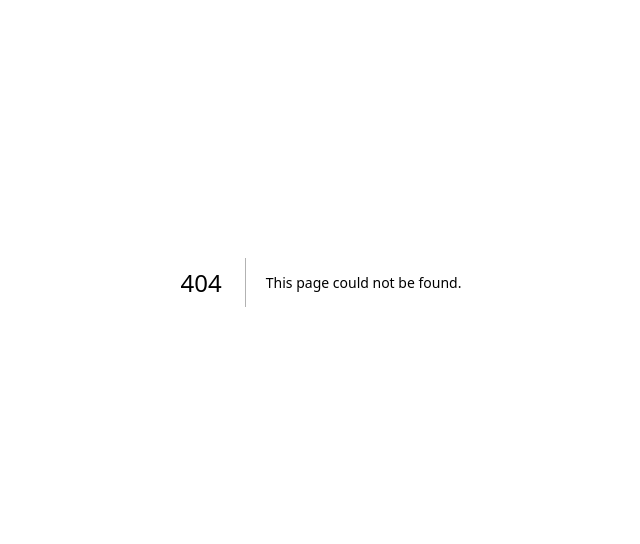
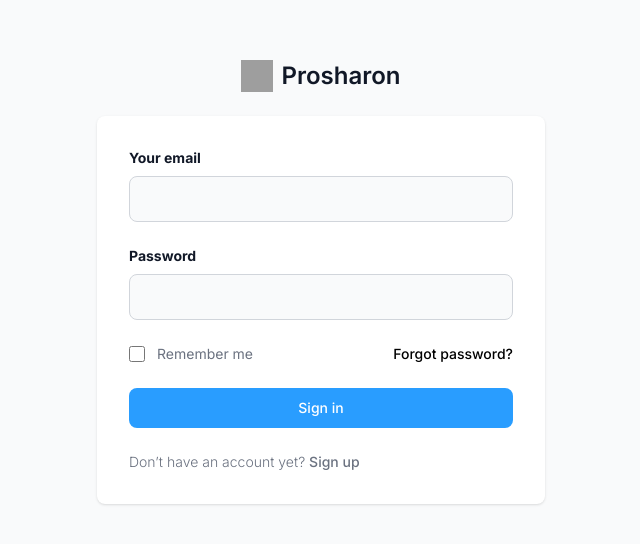
Before and after one commit to Prosharon/prosharon, a Next.js app: page /login in a window 1280 px wide. Before the commit this address had no page. Shown: the part 118-662 px from the top of the page, without its empty margins (319-959 px from the left). Built offline with nearby package versions, Linux system fonts and the light colour scheme; grey boxes are pictures that could not be loaded.

Commit message:
Login and Register form

```diff
--- a/src/app/layout.tsx
+++ b/src/app/layout.tsx
@@ -5,7 +5,7 @@
 const inter = Inter({ subsets: ["latin"] });
 
 export const metadata: Metadata = {
-  title: "Create Next App",
+  title: "Prosharon",
   description: "Generated by create next app",
 };
 
@@ -16,7 +16,7 @@
 }>) {
   return (
     <html lang="en">
-      <body className={inter.className}>{children}</body>
+      <body className={inter.className + " dark:bg-gray-900"}>{children}</body>
     </html>
   );
 }
--- /dev/null
+++ b/src/app/login/page.tsx
@@ -0,0 +1,101 @@
+import Link from "next/link";
+
+const page = () => {
+	return (
+		<section className="bg-gray-50 dark:bg-gray-900">
+			<div className="flex flex-col items-center justify-center px-6 py-8 mx-auto md:h-screen lg:py-0">
+				<a
+					href="#"
+					className="flex items-center mb-6 text-2xl font-semibold text-gray-900 dark:text-white"
+				>
+					<img
+						className="w-8 h-8 mr-2"
+						src="https://flowbite.s3.amazonaws.com/blocks/marketing-ui/logo.svg"
+						alt="logo"
+					/>
+					Prosharon
+				</a>
+				<div className="w-full bg-white rounded-lg shadow dark:border md:mt-0 sm:max-w-md xl:p-0 dark:bg-gray-800 dark:border-gray-700">
+					<div className="p-6 space-y-4 md:space-y-6 sm:p-8">
+						<form className="space-y-4 md:space-y-6" action="#">
+							<div>
+								<label
+									htmlFor="email"
+									className="block mb-2 text-sm font-bold text-gray-900 dark:text-white text-bold"
+								>
+									Your email
+								</label>
+								<input
+									type="email"
+									name="email"
+									id="email"
+									className="bg-gray-50 border border-gray-300 text-gray-900 rounded-lg focus:ring-primary-600 focus:border-primary-600 block w-full p-2.5 dark:bg-gray-700 dark:border-gray-600 dark:placeholder-gray-400 dark:text-white dark:focus:ring-blue-500 dark:focus:border-blue-500"
+									required
+								/>
+							</div>
+							<div>
+								<label
+									htmlFor="password"
+									className="block mb-2 text-sm font-bold text-gray-900 dark:text-white"
+								>
+									Password
+								</label>
+								<input
+									type="password"
+									name="password"
+									id="password"
+									className="bg-gray-50 border border-gray-300 text-gray-900 rounded-lg focus:ring-primary-600 focus:border-primary-600 block w-full p-2.5 dark:bg-gray-700 dark:border-gray-600 dark:placeholder-gray-400 dark:text-white dark:focus:ring-blue-500 dark:focus:border-blue-500"
+									required
+								/>
+							</div>
+							<div className="flex items-center justify-between">
+								<div className="flex items-start">
+									<div className="flex items-center h-5">
+										<input
+											id="remember"
+											aria-describedby="remember"
+											type="checkbox"
+											className="w-4 h-4 border border-gray-300 rounded bg-gray-50 focus:ring-3 focus:ring-primary-300 dark:bg-gray-700 dark:border-gray-600 dark:focus:ring-primary-600 dark:ring-offset-gray-800"
+											required
+										/>
+									</div>
+									<div className="ml-3 text-sm">
+										<label
+											htmlFor="remember"
+											className="text-gray-500 dark:text-gray-300"
+										>
+											Remember me
+										</label>
+									</div>
+								</div>
+								<a
+									href="#"
+									className="text-sm font-medium text-primary-600 hover:underline dark:text-white"
+								>
+									Forgot password?
+								</a>
+							</div>
+							<button
+								type="submit"
+								className="w-full text-white bg-azure hover:bg-primary-700 focus:ring-4 focus:outline-none focus:ring-primary-300 font-medium rounded-lg text-sm px-5 py-2.5 text-center dark:bg-primary-600 dark:hover:bg-primary-700 dark:focus:ring-primary-800"
+							>
+								Sign in
+							</button>
+							<p className="text-sm font-light text-gray-500 dark:text-gray-400">
+								Don’t have an account yet?{" "}
+								<Link
+									href="register"
+									className="font-medium text-primary-600 hover:underline dark:text-primary-500"
+								>
+									Sign up
+								</Link>
+							</p>
+						</form>
+					</div>
+				</div>
+			</div>
+		</section>
+	);
+};
+
+export default page;
--- /dev/null
+++ b/src/app/register/page.tsx
@@ -0,0 +1,129 @@
+import Link from "next/link";
+
+const page = () => {
+	return (
+		<section className="bg-gray-50 dark:bg-gray-900">
+			<div className="flex flex-col items-center justify-center px-6 py-8 mx-auto md:h-screen lg:py-0">
+				<a
+					href="#"
+					className="flex items-center mb-6 text-2xl font-semibold text-gray-900 dark:text-white"
+				>
+					<img
+						className="w-8 h-8 mr-2"
+						src="https://flowbite.s3.amazonaws.com/blocks/marketing-ui/logo.svg"
+						alt="logo"
+					/>
+					Prosharon
+				</a>
+				<div className="w-full bg-white rounded-lg shadow dark:border md:mt-0 sm:max-w-md xl:p-0 dark:bg-gray-800 dark:border-gray-700">
+					<div className="p-6 space-y-4 md:space-y-6 sm:p-8">
+						<form className="space-y-4 md:space-y-6" action="#">
+							<div>
+								<label
+									htmlFor="fullName"
+									className="block mb-2 text-sm font-bold text-gray-900 dark:text-white"
+								>
+									Full Name
+								</label>
+								<input
+									type="text"
+									name="fullName"
+									id="fullName"
+									className="bg-gray-50 border border-gray-300 text-gray-900 rounded-lg focus:ring-primary-600 focus:border-primary-600 block w-full p-2.5 dark:bg-gray-700 dark:border-gray-600 dark:placeholder-gray-400 dark:text-white dark:focus:ring-blue-500 dark:focus:border-blue-500"
+									required
+								/>
+							</div>
+							<div>
+								<label
+									htmlFor="email"
+									className="block mb-2 text-sm font-bold text-gray-900 dark:text-white"
+								>
+									Your email
+								</label>
+								<input
+									type="email"
+									name="email"
+									id="email"
+									className="bg-gray-50 border border-gray-300 text-gray-900 rounded-lg focus:ring-primary-600 focus:border-primary-600 block w-full p-2.5 dark:bg-gray-700 dark:border-gray-600 dark:placeholder-gray-400 dark:text-white dark:focus:ring-blue-500 dark:focus:border-blue-500"
+									required
+								/>
+							</div>
+							<div>
+								<label
+									htmlFor="password"
+									className="block mb-2 text-sm font-bold text-gray-900 dark:text-white"
+								>
+									Password
+								</label>
+								<input
+									type="password"
+									name="password"
+									id="password"
+									className="bg-gray-50 border border-gray-300 text-gray-900 rounded-lg focus:ring-primary-600 focus:border-primary-600 block w-full p-2.5 dark:bg-gray-700 dark:border-gray-600 dark:placeholder-gray-400 dark:text-white dark:focus:ring-blue-500 dark:focus:border-blue-500"
+									required
+								/>
+							</div>
+							<div>
+								<label
+									htmlFor="confirmPassword"
+									className="block mb-2 text-sm font-bold text-gray-900 dark:text-white"
+								>
+									Confirm Password
+								</label>
+								<input
+									type="password"
+									name="confirmPassword"
+									id="confirmPassword"
+									className="bg-gray-50 border border-gray-300 text-gray-900 rounded-lg focus:ring-primary-600 focus:border-primary-600 block w-full p-2.5 dark:bg-gray-700 dark:border-gray-600 dark:placeholder-gray-400 dark:text-white dark:focus:ring-blue-500 dark:focus:border-blue-500"
+									required
+								/>
+							</div>
+							{/* <div className="flex items-start">
+								<div className="flex items-center h-5">
+									<input
+										id="terms"
+										aria-describedby="terms"
+										type="checkbox"
+										className="w-4 h-4 border border-gray-300 rounded bg-gray-50 focus:ring-3 focus:ring-primary-300 dark:bg-gray-700 dark:border-gray-600 dark:focus:ring-primary-600 dark:ring-offset-gray-800"
+										required
+									/>
+								</div>
+								<div className="ml-3 text-sm">
+									<label
+										htmlFor="terms"
+										className="font-light text-gray-500 dark:text-gray-300"
+									>
+										I accept the{" "}
+										<a
+											className="font-medium text-primary-600 hover:underline dark:text-primary-500"
+											href="#"
+										>
+											Terms and Conditions
+										</a>
+									</label>
+								</div>
+							</div> */}
+							<button
+								type="submit"
+								className="w-full text-white bg-azure hover:bg-primary-700 focus:ring-4 focus:outline-none focus:ring-primary-300 font-medium rounded-lg text-sm px-5 py-2.5 text-center dark:bg-primary-600 dark:hover:bg-primary-700 dark:focus:ring-primary-800"
+							>
+								Create an account
+							</button>
+							<p className="text-sm font-light text-gray-500 dark:text-gray-400">
+								Already have an account?{" "}
+								<a
+									href="login"
+									className="font-medium text-primary-600 hover:underline dark:text-primary-500"
+								>
+									Login
+								</a>
+							</p>
+						</form>
+					</div>
+				</div>
+			</div>
+		</section>
+	);
+};
+
+export default page;
--- a/src/components/layout/Header.tsx
+++ b/src/components/layout/Header.tsx
@@ -1,4 +1,5 @@
 'use client'
+import Link from "next/link";
 import DarkModeToggle from "../ui/DarkModeToggle";
 
 const Header = () => {
@@ -55,12 +56,12 @@
 							<DarkModeToggle/>
 						</li>
 						<li>
-							<a
-								href="#"
+							<Link
+								href="/login"
 								className="block py-2 px-3 rounded md:border-0 text-azure md:hover:text-black md:p-0 md:dark:hover:text-white"
 							>
 								Login/Signup
-							</a>
+							</Link>
 						</li>
 					</ul>
 				</div>
--- a/src/components/ui/DarkModeToggle.tsx
+++ b/src/components/ui/DarkModeToggle.tsx
@@ -1,4 +1,4 @@
-"use client"; // This ensures the component is rendered on the client side
+"use client";
 
 import { useState, useEffect } from "react";
 import { TbMoon } from "react-icons/tb";
```
Also changed, not shown: src/firebase/firebase.js (renamed from src/app/firebase.js).
